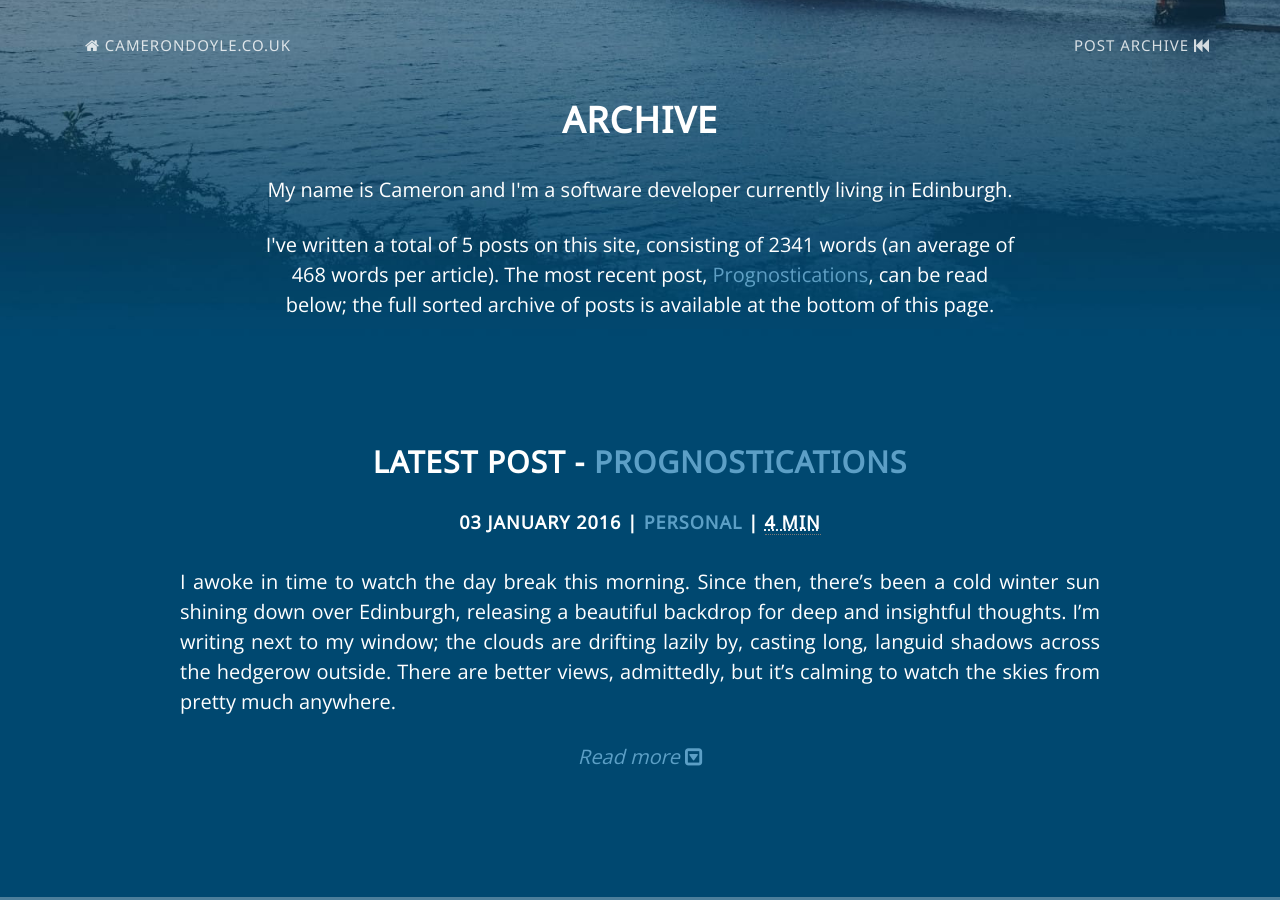
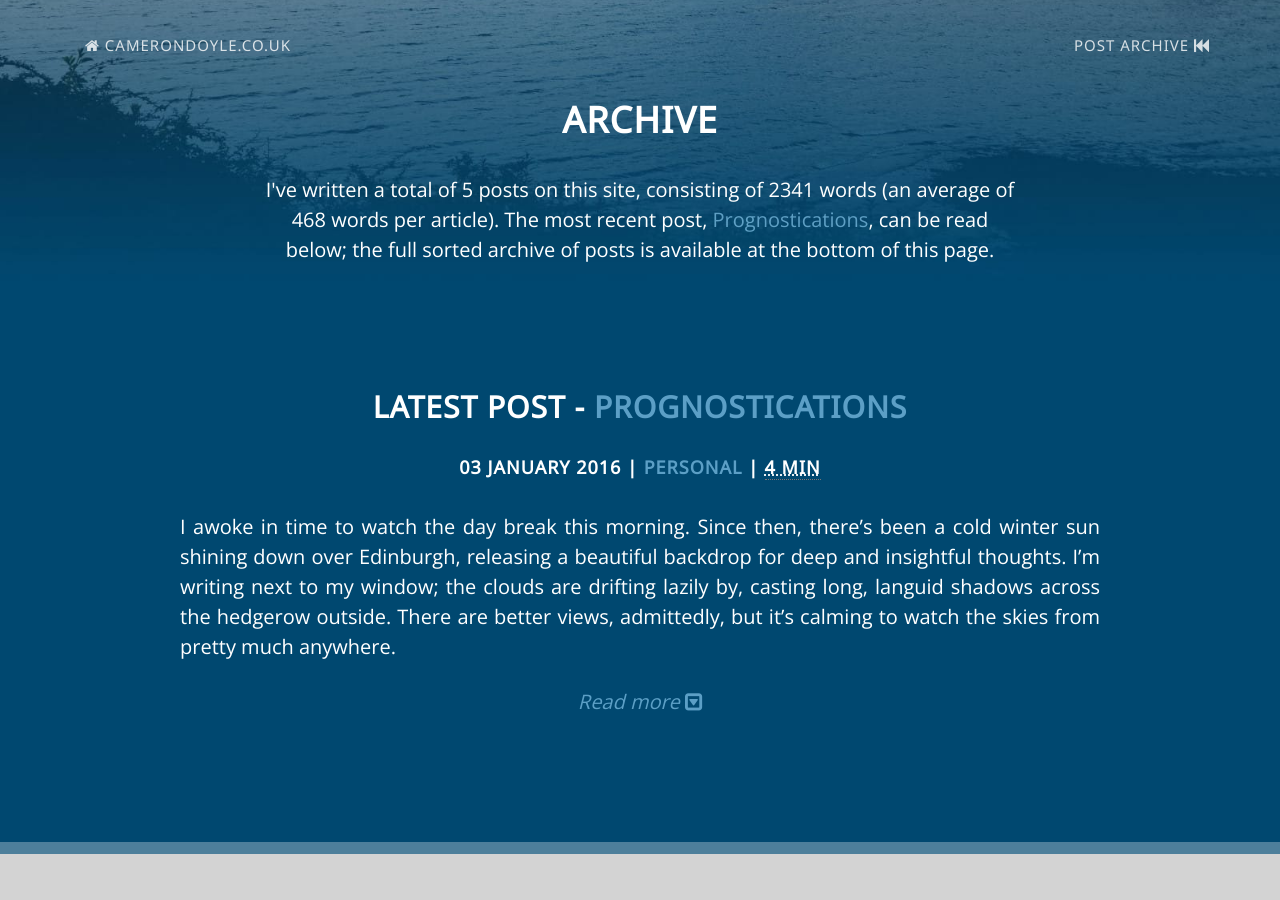
Before and after one commit to CameronD17/camerond17.github.io, a Jekyll site: the page built from blog/index.html, in a window 1280 px wide and 900 px high. Built offline with Jekyll 4.4.1, drawn with Linux system fonts in a browser that asks for light colours; nearby versions of some CDN libraries.

Commit message:
Removed introductory line from blog (people know who I am)

```diff
--- a/blog/index.html
+++ b/blog/index.html
@@ -24,7 +24,6 @@ title:      Archive
             <div class="row">
                 <div class="col-md-8 col-md-offset-2 intro-bg">
                     <h1>{{ page.title }}</h1>
-                    <p>My name is Cameron and I'm a software developer currently living in Edinburgh.</p>
                     <p>I've written a total of {{ postcount }} posts on this site, consisting of {{ totalwords }} words (an average of {{ totalwords | divided_by: postcount }} words per article). The most recent post, <a href="{{ site.posts.first.url | prepend: site.url }}">{{ site.posts.first.title }}</a>, can be read below; the full sorted archive of posts is available at the bottom of this page.</p>
                 </div>
             </div>
```
